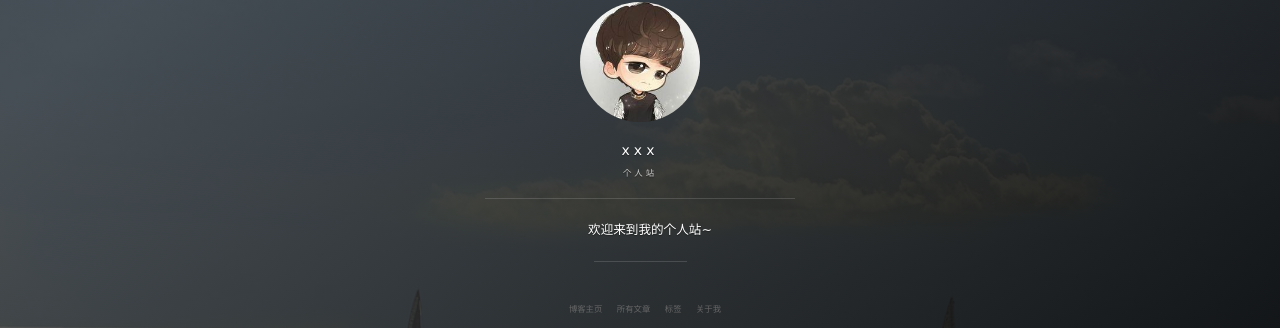
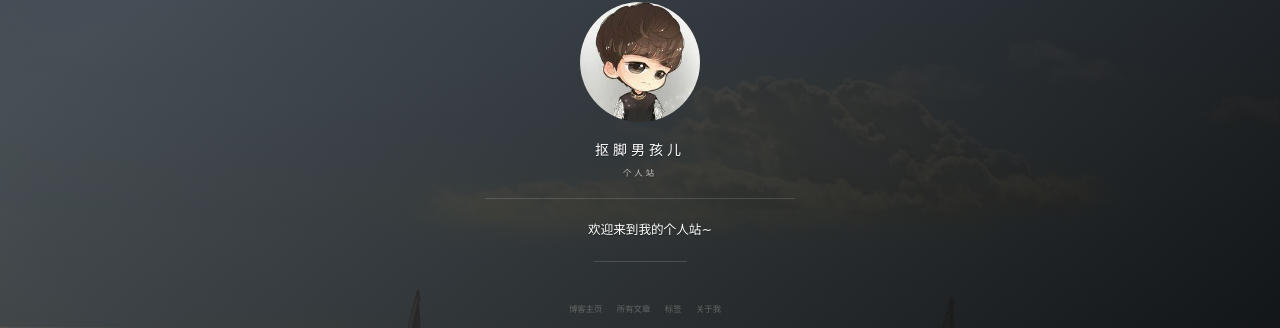
Before and after one commit to ccchooko/ccchooko.github.io, a Jekyll site: the page built from index.html, in a window 1280 px wide. Shown: the part 286-614 px from the top of the page. Built offline with Jekyll 4.4.1, drawn with Linux system fonts in a browser that asks for light colours; nearby versions of some CDN libraries; the list of posts is cut into pages by our own code; comment, search, counter and statistics services are not loaded; some of the changed text lies outside the part shown.

Commit message:
重新修改配置

```diff
--- a/_config.yml
+++ b/_config.yml
@@ -1,35 +1,35 @@
 # Basic
-title: xxx
+title: 抠脚男孩儿
 subtitle: 个人站
 description: 欢迎来到我的个人站~
 # 头像里面的标题
-avatarTitle: ccchooko
+avatarTitle: 抠脚男孩儿
 # 头像里面的描述
 avatarDesc: 分布式 / 机器学习 ／ 数据分析
 url: "http://ccchooko.github.io"
 
 # Comment
 comment:
-    disqus: leopard
+    disqus: ccchooko
     # uyan: 2143225  # 有言id,登录有言官网申请
 
 # Social
 social:
-    weibo: 5366874726
-    github: leopardpan
+    weibo: 不好意思名字有点长你还是忍忍吧
+    github: ccchooko
     # twitter:
-    mail: leopardpan@icloud.com
+    mail: ch_haokun@163.com
 
 # 百度统计
 # 使用博客模板请去掉或者更换 id
 baidu:
-    id: 8ba1c6be0953b6f9c2ba38e57f615421
+    id: f85291bcc65122d80c56965cd5a9264b
 
 # Google Analytics
 # 使用博客模板请去掉或者更换 id
-ga:
-    id: UA-84134159-3
-    host: auto
+# ga:
+#     id: UA-84134159-3
+#     host: auto
 
 
 # 《----------------- 上面的信息修改成你自己的 ---------------------------》
```
Also changed, not shown: 1 other file.
